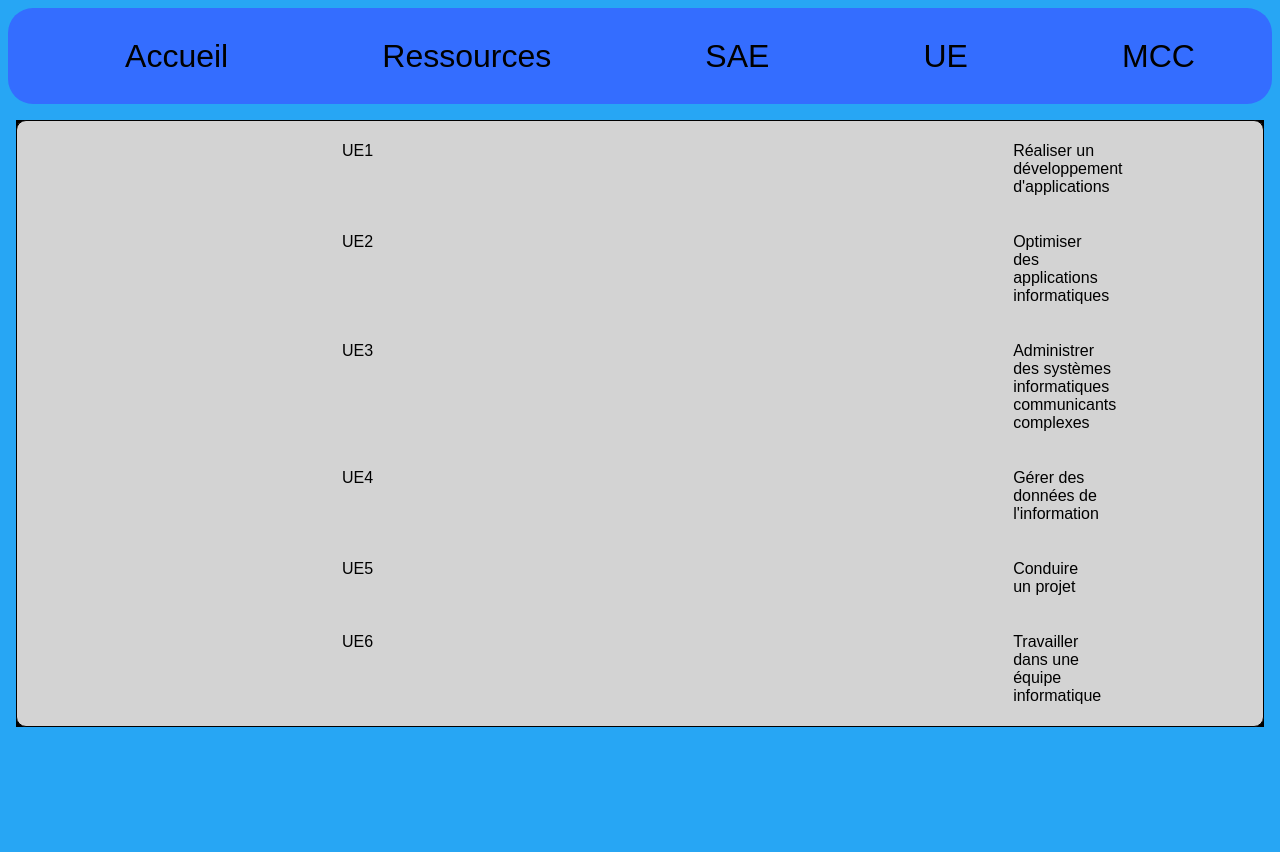
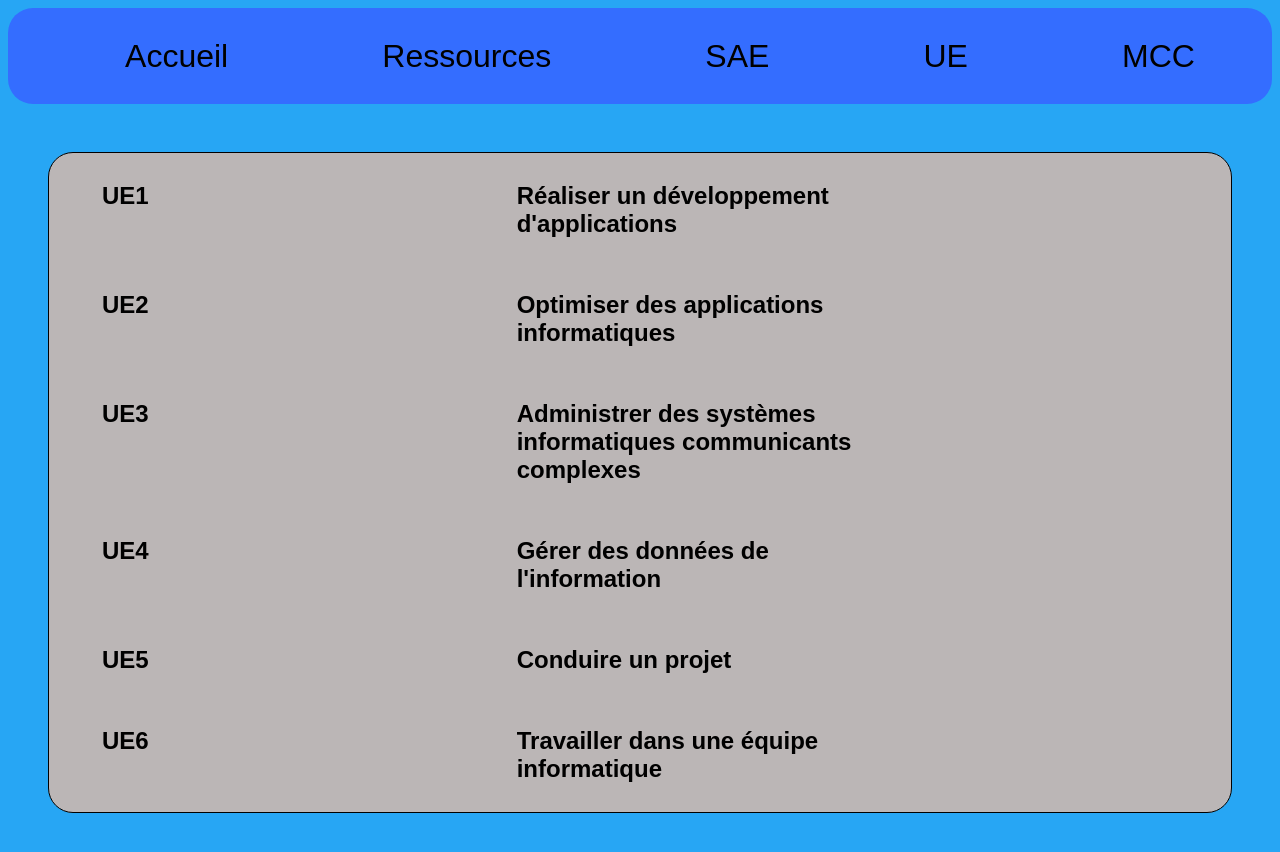
Before and after one commit to SteveRothier/ProjetS4, a React (Create React App) app: page /Ue in a window 1280 px wide. Shown: the top 852 px of the page. Before the commit the page ends 800 px from the top, so only its background shows below. Built offline with nearby package versions, Linux system fonts and the light colour scheme; data requests are answered from the project's data file.

Commit message:
css des ressources etc

```diff
--- a/src/App.css
+++ b/src/App.css
@@ -15,23 +15,36 @@ div h2 {
     align-items: center;
 }
 
-.list {
-    border: solid 1px;
-    background-color: lightgrey;
-    border-radius: 10px;
+.list{
+    border: solid 1px ;
+    background-color: rgb(187, 182, 182);
+    border-radius: 25px;
+    margin: 3rem;
 }
 
 .item {
     display: flex;
     flex-direction: row;
     margin: 5px;
+    font-size: x-large;
+    font-weight: 600;
+    font-family: 'Questrial', sans-serif;
+}
+
+.noteItem {
+    display: flex;
+    flex-direction: row;
+    margin: 5px;
+    font-size: x-large;
+    font-weight: 600;
     font-family: 'Questrial', sans-serif;
 }
 
 .item p {
-    margin-left: 20rem;
+    margin-left: 3rem;
     margin-right: 20rem;
 }
+
 
 .information h2 {
     margin-left: 30%;
@@ -40,11 +53,6 @@ div h2 {
     background-color: #346DFF;
     width: 11rem;
     border-radius: 25px;
-}
-
-.ressource {
-    margin: 1rem;
-    background-color: black;
 }
 
 .h2Btn {
--- /dev/null
+++ b/src/component/style/ressources.css
@@ -0,0 +1,29 @@
+.list{
+    border: solid 1px ;
+    background-color: rgb(187, 182, 182);
+    border-radius: 25px;
+    margin: 3rem;
+}
+
+.item {
+    display: flex;
+    flex-direction: row;
+    margin: 5px;
+    font-size: x-large;
+    font-weight: 600;
+    font-family: 'Questrial', sans-serif;
+}
+
+.noteItem {
+    display: flex;
+    flex-direction: row;
+    margin: 5px;
+    font-size: x-large;
+    font-weight: 600;
+    font-family: 'Questrial', sans-serif;
+}
+
+.item p {
+    margin-left: 3rem;
+    margin-right: 20rem;
+}
```
